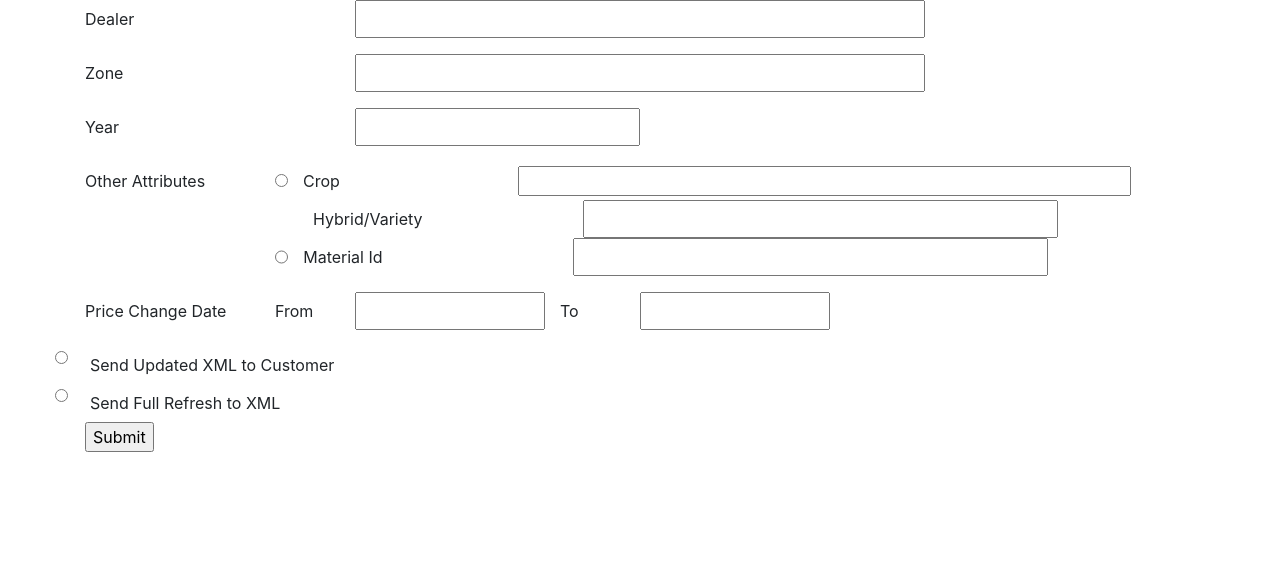
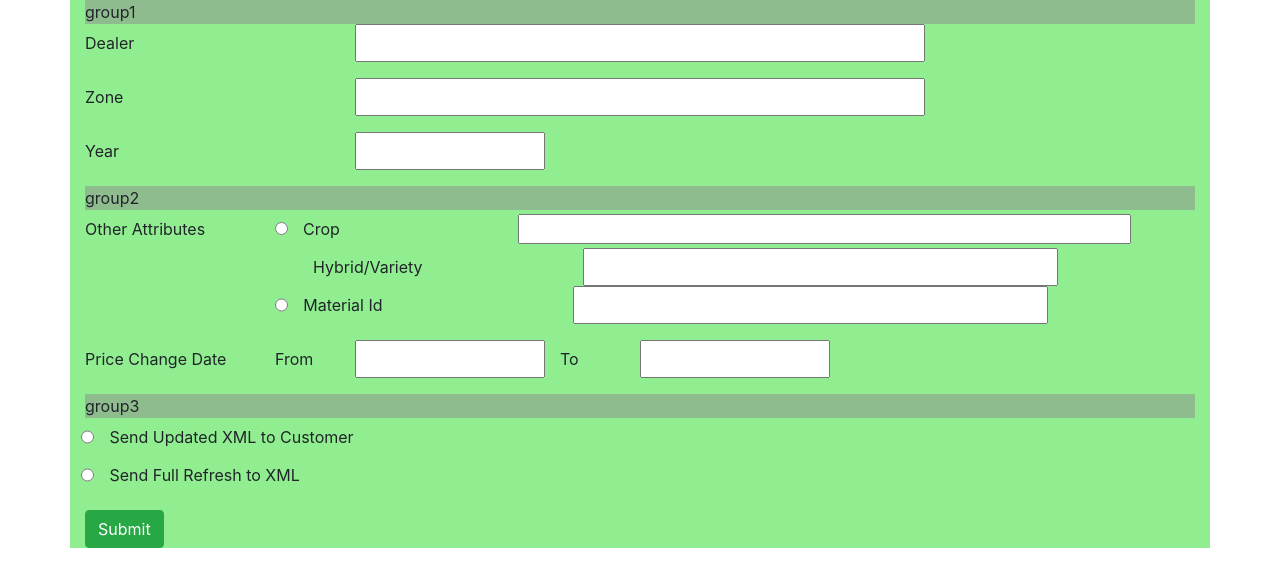
Before and after one commit to abhishekyadav81/testAngularJS, an Angular app: page / in a window 1280 px wide. Shown: the top 586 px of the page. Built offline with nearby package versions, Linux system fonts and the light colour scheme.

Commit message:
added UI improvements

```diff
--- a/src/app/pciform1/pciform1.component.html
+++ b/src/app/pciform1/pciform1.component.html
@@ -1,26 +1,33 @@
-<div class="container">
+<div class="container" style='background:lightgreen'>
   <form (submit)="onSubmit(pciForm1.value)" #pciForm1="ngForm" action="post" >
+
+
     <fieldset id="group1" >
-      <div class="form-group row">
-        <label for="dealerInput" class=" col-form-label col-3">Dealer</label>
-        <input type="text" id="dealerInput" name="dealer" class="col-6" ngModel/>
-      </div>
+
+    <div class="panel panel-default">
+       <div class="panel-heading" style='background: darkseagreen'>group1</div>
+
+        <div class="form-group row panel-body" >
+          <label for="dealerInput" class=" col-form-label col-3">Dealer</label>
+          <input type="text" id="dealerInput" name="dealer" class="col-6" ngModel/>
+        </div>
+
 
       <div class="form-group row">
           <label for="zoneInput" class="col-form-label col-3 ">Zone</label>
           <input type="text" id="zoneInput" name="zone" class="col-6" ngModel/>
       </div>
-
+      <div class="form-group row">
+          <label for="yearInput" class="col-3 col-form-label">Year</label>
+          <input type="text" id="yearInput" name="year" class="col-2" ngModel>
+        </div>
+    </div>
     </fieldset>
 
     <fieldset id="group2">
+        <div class="panel-heading" style='background: darkseagreen'>group2</div>
 
-    <div class="form-group row">
-      <label for="yearInput" class="col-3 col-form-label">Year</label>
-      <input type="text" id="yearInput" name="year" class="col-3" ngModel>
-    </div>
-
-    <div class="form-group">
+    <div class="form-group grid">
       <div class='row'>
             <label class="col-2 col-form-label">Other Attributes</label>
               <div class='col'>
@@ -42,27 +49,28 @@
           </div>
     </div>
     <div class="form-group row">
-        <label class="col-sm-2 col-form-label">Price Change Date</label>
-        <label for="priceChangeFromInput" class="col-sm-1 col-form-label">From</label>
-        <input type="text" name="priceChangeFrom" id="priceChangeFromInput" class="col-sm-2" ngModel />
+        <label class="col-2 col-form-label">Price Change Date</label>
+        <label for="priceChangeFromInput" class="col-1 col-form-label">From</label>
+        <input type="text" name="priceChangeFrom" id="priceChangeFromInput" class="col-2" ngModel />
 
-        <label for="priceChangeToInput" class="col-sm-1 col-form-label">To</label>
-        <input type="text" name="priceChangeTo" id="priceChangeToInput" class="col-sm-2"/>
+        <label for="priceChangeToInput" class="col-1 col-form-label">To</label>
+        <input type="text" name="priceChangeTo" id="priceChangeToInput" class="col-2" ngModel/>
     </div>
     </fieldset>
 
     <fieldset id="group3">
-    <div class="form-check row">
-      <div class='row'>
-        <label for="sendXmlOption" class="col-sm-3 col-form-label">Send Updated XML to Customer </label>
-          <input type="radio" class="form-check-input" name="sendXmlOption" value="SendUpdated" ngModel/>
-        </div>
-        <div class='row'>
-          <label for="sendXmlOption" class="col-sm-3 col-form-label">Send Full Refresh to XML</label>
-          <input type="radio" class="form-check-input" name="sendXmlOption" value="SendFullRefresh" ngModel/>
-        </div>
+        <div class="panel-heading" style='background: darkseagreen'>group3</div>
+    <div class="form-group grid">
+        <div class="row">
+          <input type="radio" style='margin-left: 1%' class="form-group-input"  name="sendXmlOption" value="SendUpdated" ngModel/>
+          <label for="sendXmlOption" class="col-10 col-form-label">Send Updated XML to Customer </label>
+          </div>
+          <div class="row">
+            <input type="radio" style='margin-left: 1%' class="form-group-input " name="sendXmlOption" value="SendFullRefresh" ngModel/>
+            <label for="sendXmlOption" class="col-10 col-form-label">Send Full Refresh to XML</label>
+            </div>
     </div>
   </fieldset>
-   <input type="submit" />
+   <input type="submit" class="btn btn-success" />
   </form>
 </div>
```
